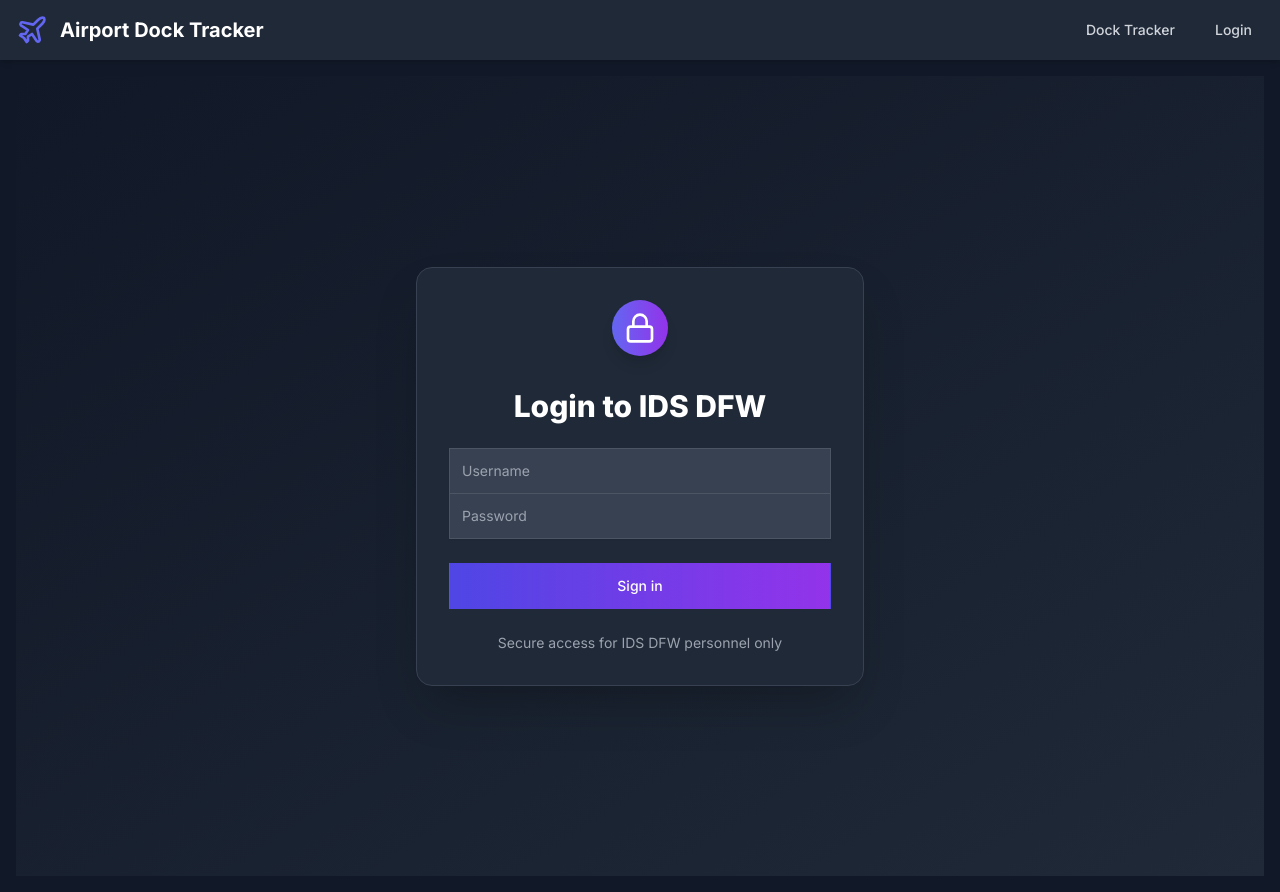
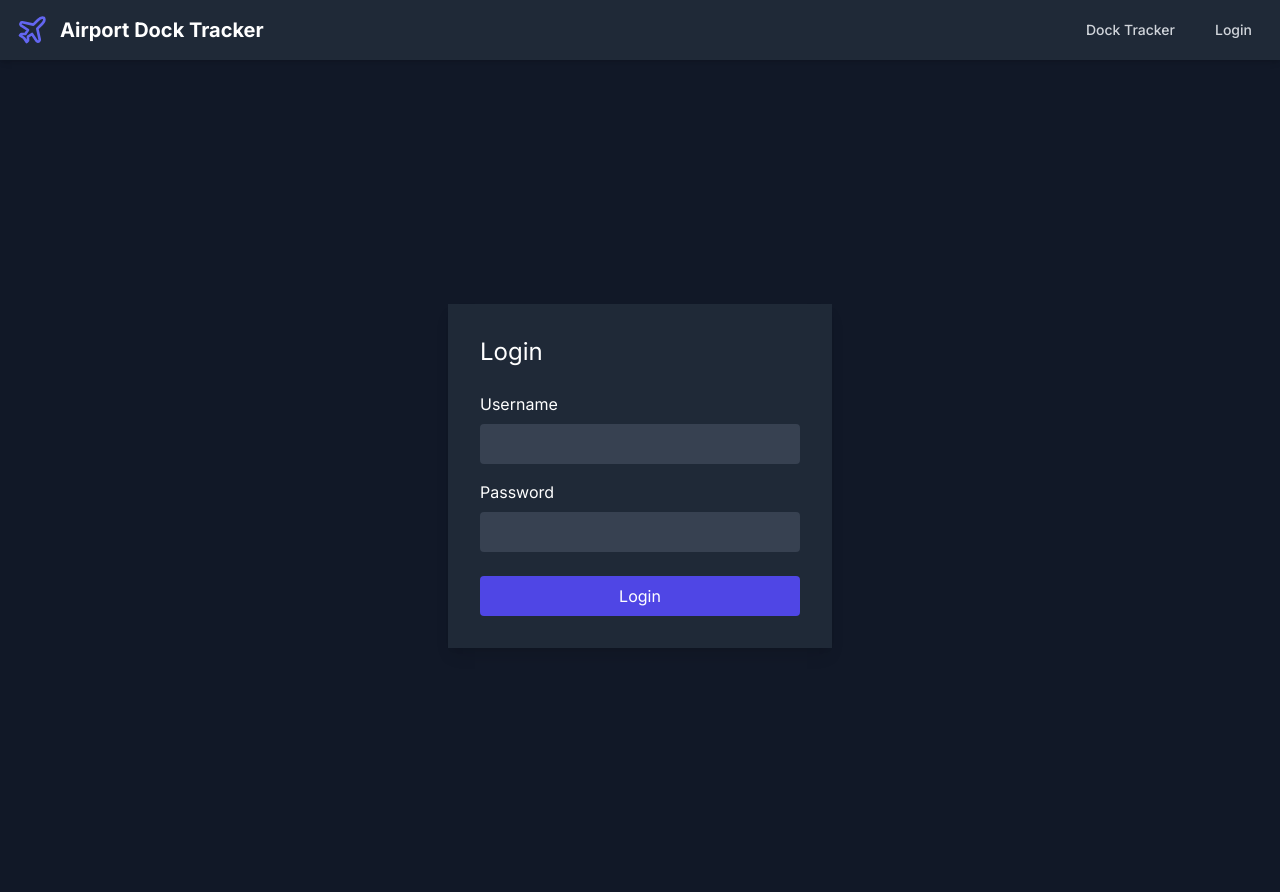
Before and after one commit to Gammell53/IDS-Dock-Tracker, a Next.js app in the folder frontend/: page /login in a window 1280 px wide. Built offline with nearby package versions, Linux system fonts and the light colour scheme.

Commit message:
Go Backendss

```diff
--- a/frontend/src/app/login-page.tsx
+++ b/frontend/src/app/login-page.tsx
@@ -9,7 +9,6 @@ function LoginPage() {
   const [username, setUsername] = useState('');
   const [password, setPassword] = useState('');
   const [error, setError] = useState('');
-  const [loading, setLoading] = useState(false);
   const router = useRouter();
   const { login } = useAuth();
 
@@ -33,13 +32,8 @@ function LoginPage() {
       const data = await response.json();
       localStorage.setItem('token', data.token);
 
-      // Add console log to debug
-      console.log('Login successful, redirecting...');
-
-      // Force a hard navigation to the docks page
-      window.location.href = '/docks';
-      // Alternatively, use Next.js router
-      // router.push('/docks');
+      // Use router for navigation
+      router.push('/docks');
 
     } catch (error) {
       console.error('Login error:', error);
@@ -48,74 +42,42 @@ function LoginPage() {
   };
 
   return (
-    <div className="min-h-screen flex items-center justify-center bg-gradient-to-br from-gray-900 to-gray-800 px-4 sm:px-6 lg:px-8">
-      <div className="max-w-md w-full space-y-8">
-        <div className="bg-gray-800 shadow-2xl rounded-2xl p-8 border border-gray-700">
-          <div className="flex justify-center mb-8">
-            <span className="rounded-full bg-gradient-to-r from-indigo-500 to-purple-600 p-3 shadow-lg">
-              <Lock className="h-8 w-8 text-white" />
-            </span>
-          </div>
-          <h2 className="text-center text-3xl font-extrabold text-white mb-6">
-            Login to IDS DFW
-          </h2>
-          <form className="space-y-6" onSubmit={handleSubmit}>
-            <div className="rounded-md shadow-sm -space-y-px">
-              <div>
-                <label htmlFor="username" className="sr-only">
-                  Username
-                </label>
-                <input
-                  id="username"
-                  name="username"
-                  type="text"
-                  required
-                  className="appearance-none rounded-none relative block w-full px-3 py-3 border border-gray-600 placeholder-gray-400 text-white bg-gray-700 rounded-t-md focus:outline-none focus:ring-2 focus:ring-indigo-500 focus:border-indigo-500 focus:z-10 sm:text-sm transition duration-150 ease-in-out"
-                  placeholder="Username"
-                  value={username}
-                  onChange={(e) => setUsername(e.target.value)}
-                />
-              </div>
-              <div>
-                <label htmlFor="password" className="sr-only">
-                  Password
-                </label>
-                <input
-                  id="password"
-                  name="password"
-                  type="password"
-                  required
-                  className="appearance-none rounded-none relative block w-full px-3 py-3 border border-gray-600 placeholder-gray-400 text-white bg-gray-700 rounded-b-md focus:outline-none focus:ring-2 focus:ring-indigo-500 focus:border-indigo-500 focus:z-10 sm:text-sm transition duration-150 ease-in-out"
-                  placeholder="Password"
-                  value={password}
-                  onChange={(e) => setPassword(e.target.value)}
-                />
-              </div>
-            </div>
-
+    <div className="min-h-screen flex items-center justify-center bg-gray-900">
+      <div className="bg-gray-800 p-8 rounded-lg shadow-lg w-96">
+        <h1 className="text-2xl text-white mb-6">Login</h1>
         {error && (
-              <div className="text-red-400 text-sm text-center bg-red-900/30 py-2 px-3 rounded-md">
+          <div className="bg-red-500 text-white p-3 rounded mb-4">
             {error}
           </div>
         )}
-
-            <div>
+        <form onSubmit={handleSubmit}>
+          <div className="mb-4">
+            <label className="block text-white mb-2">Username</label>
+            <input
+              type="text"
+              value={username}
+              onChange={(e) => setUsername(e.target.value)}
+              className="w-full p-2 rounded bg-gray-700 text-white"
+              required
+            />
+          </div>
+          <div className="mb-6">
+            <label className="block text-white mb-2">Password</label>
+            <input
+              type="password"
+              value={password}
+              onChange={(e) => setPassword(e.target.value)}
+              className="w-full p-2 rounded bg-gray-700 text-white"
+              required
+            />
+          </div>
           <button
             type="submit"
-                disabled={loading}
-                className="group relative w-full flex justify-center py-3 px-4 border border-transparent text-sm font-medium rounded-md text-white bg-gradient-to-r from-indigo-600 to-purple-600 hover:from-indigo-700 hover:to-purple-700 focus:outline-none focus:ring-2 focus:ring-offset-2 focus:ring-indigo-500 transition duration-150 ease-in-out"
+            className="w-full bg-indigo-600 text-white p-2 rounded hover:bg-indigo-700"
           >
-                {loading ? (
-                  <Loader className="animate-spin -ml-1 mr-3 h-5 w-5 text-white" />
-                ) : null}
-                {loading ? 'Logging in...' : 'Sign in'}
+            Login
           </button>
-            </div>
         </form>
-          <div className="mt-6 text-sm text-center text-gray-400">
-            Secure access for IDS DFW personnel only
-          </div>
-        </div>
       </div>
     </div>
   );
```
Also changed, not shown: 1 other file (tests, documents, lock files or other folders). Lines whose indentation alone changed are shown as unchanged.
